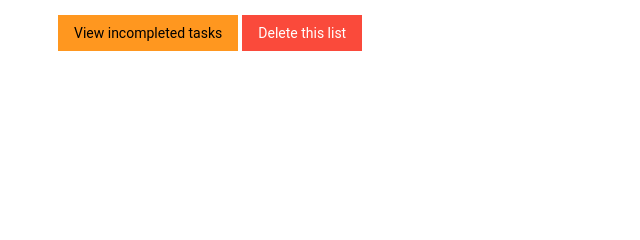
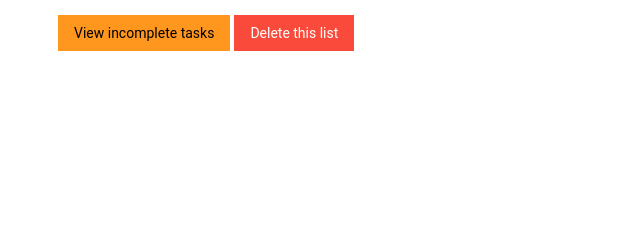
Before and after one commit to RauzaAl/django2021, a Django app: template TODO/templates/completed_todo_list.html in a window 1280 px wide. Shown: the part 228-468 px from the top of the page, without its empty margins (0-640 px from the left). Run offline with Django 3.2, Linux system fonts and the light colour scheme; the template is opened without the code that fills it, so the values that code supplies are empty; parts of the project's set-up code (start-up, migrations or seed data) failed here and were passed over.

Commit message:
Update completed_todo_list.html

```diff
--- a/TODO/templates/completed_todo_list.html
+++ b/TODO/templates/completed_todo_list.html
@@ -20,5 +20,5 @@
             </tr>
         {% endfor %}
     </table>
-    <button id="viewb" style="font-family: 'Roboto', 'Noto', sans-serif">View incompleted tasks</button>
+    <button id="viewb" style="font-family: 'Roboto', 'Noto', sans-serif">View incomplete tasks</button>
 {% endblock %}
```
